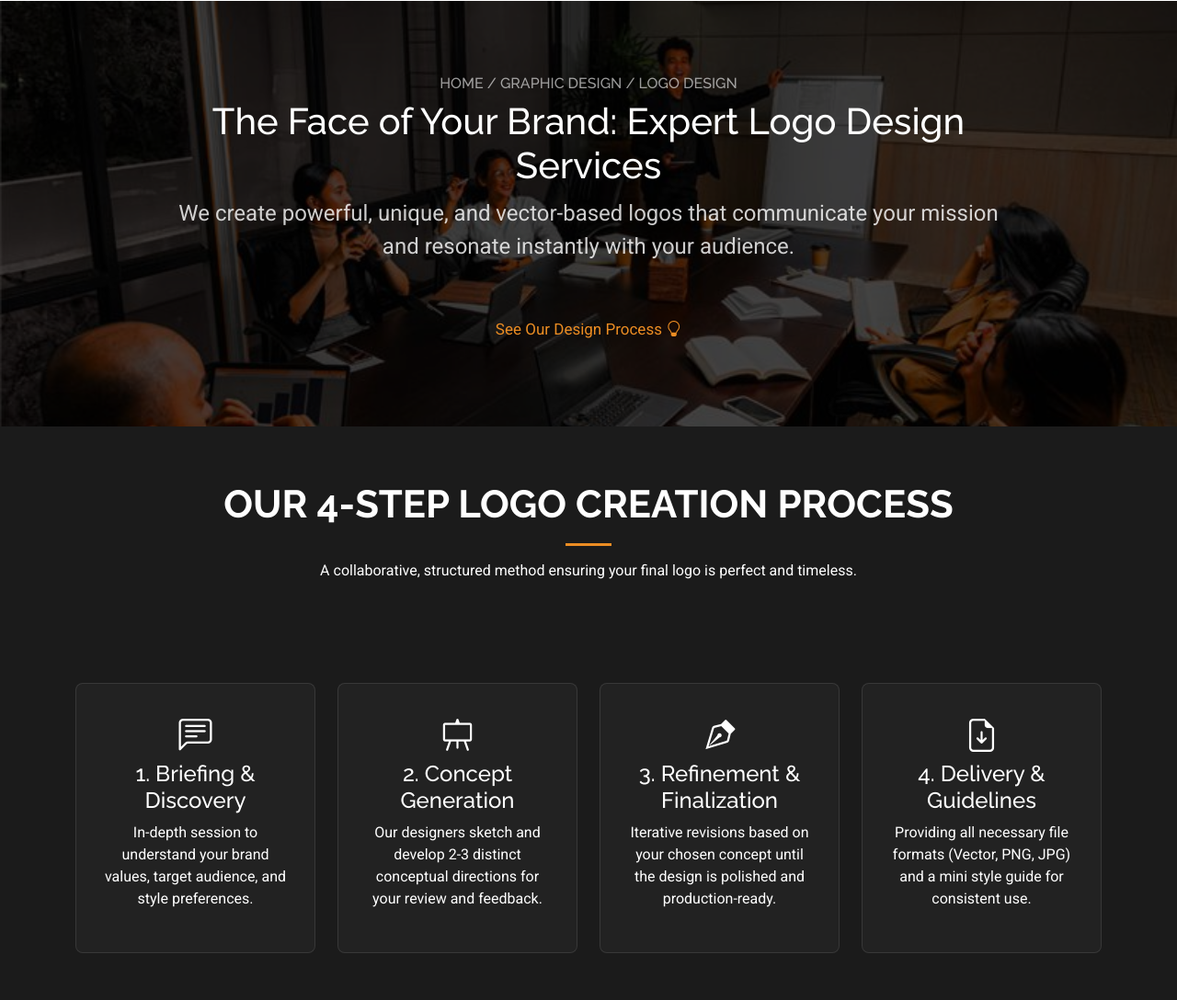
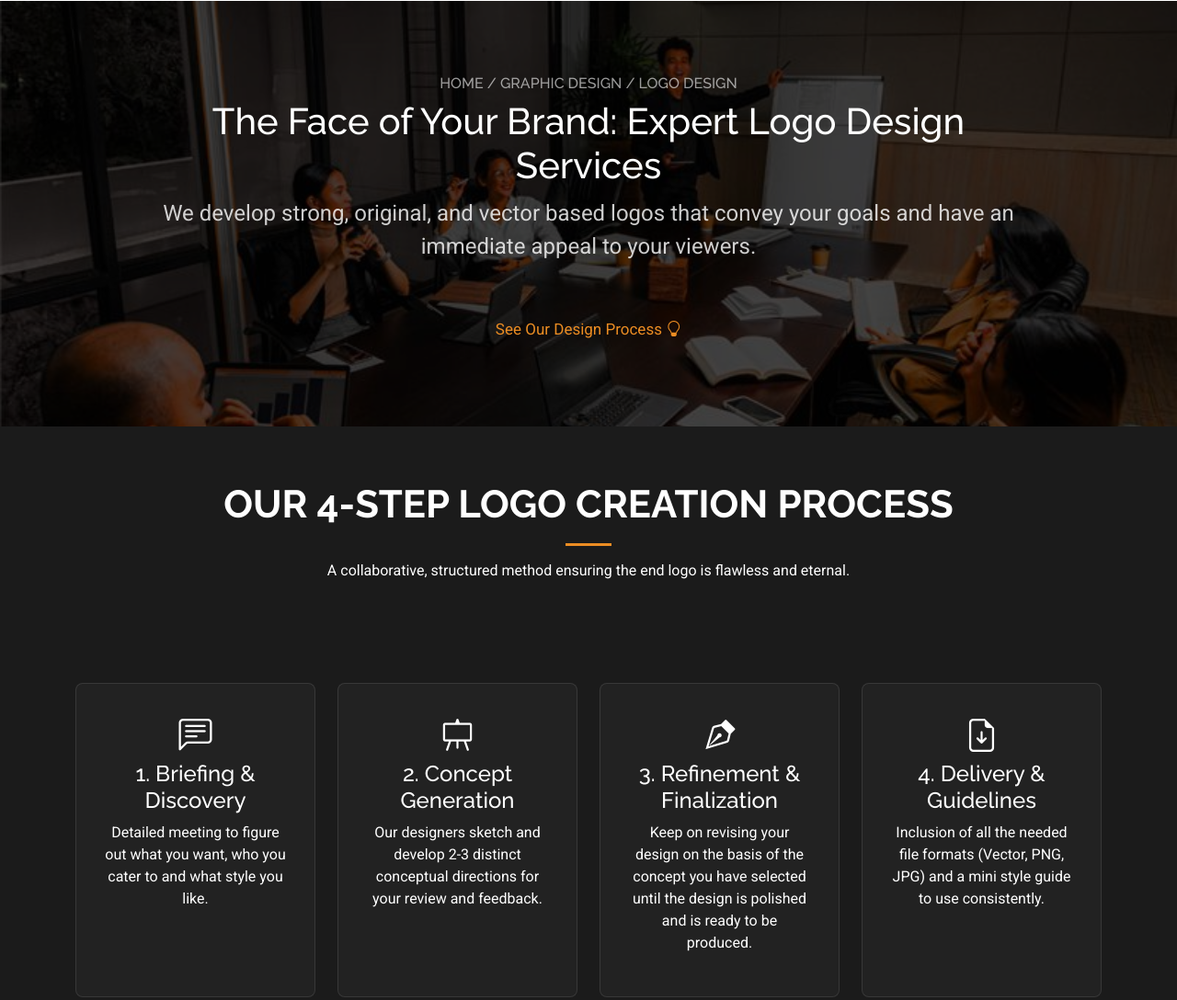
Before and after one commit to aarav-tech-123/sonic-info-tech, a plain HTML site: page logo-design-services.html in a window 1280 px wide. Shown: the part 104-1192 px from the top of the page at 92% size. Drawn offline with Linux system fonts and the light colour scheme.

Commit message:
logo design service page content updated

```diff
--- a/logo-design-services.html
+++ b/logo-design-services.html
@@ -232,8 +232,8 @@
                             The Face of Your Brand: Expert Logo Design Services
                         </h1>
                         <p data-aos="fade-up" data-aos-delay="300" style="color: rgba(255, 255, 255, 0.8);">
-                            We create powerful, unique, and vector-based logos that communicate your mission and
-                            resonate instantly with your audience.
+                            We develop strong, original, and vector based logos that convey your goals and have an
+                            immediate appeal to your viewers.
                         </p>
                         <div class="d-flex justify-content-center mt-5" data-aos="fade-up" data-aos-delay="400">
                             <a href="#process" class="btn-getstarted" style="padding: 12px 35px; font-size: 17px;">
@@ -247,7 +247,7 @@
         <section id="process" class="services section dark-background">
             <div class="container section-title" data-aos="fade-up">
                 <h2>Our 4-Step Logo Creation Process</h2>
-                <p>A collaborative, structured method ensuring your final logo is perfect and timeless.</p>
+                <p>A collaborative, structured method ensuring the end logo is flawless and eternal.</p>
             </div>
             <div class="container">
                 <div class="row gy-4">
@@ -256,7 +256,7 @@
                         <div class="process-box">
                             <i class="bi bi-chat-left-text"></i>
                             <h4>1. Briefing & Discovery</h4>
-                            <p>In-depth session to understand your brand values, target audience, and style preferences.
+                            <p>Detailed meeting to figure out what you want, who you cater to and what style you like.
                             </p>
                         </div>
                     </div>
@@ -274,8 +274,8 @@
                         <div class="process-box">
                             <i class="bi bi-vector-pen"></i>
                             <h4>3. Refinement & Finalization</h4>
-                            <p>Iterative revisions based on your chosen concept until the design is polished and
-                                production-ready.</p>
+                            <p>Keep on revising your design on the basis of the concept you have selected until the
+                                design is polished and is ready to be produced.</p>
                         </div>
                     </div>
 
@@ -283,8 +283,8 @@
                         <div class="process-box">
                             <i class="bi bi-file-earmark-arrow-down"></i>
                             <h4>4. Delivery & Guidelines</h4>
-                            <p>Providing all necessary file formats (Vector, PNG, JPG) and a mini style guide for
-                                consistent use.</p>
+                            <p>Inclusion of all the needed file formats (Vector, PNG, JPG) and a mini style guide to use
+                                consistently.</p>
                         </div>
                     </div>
 
```
